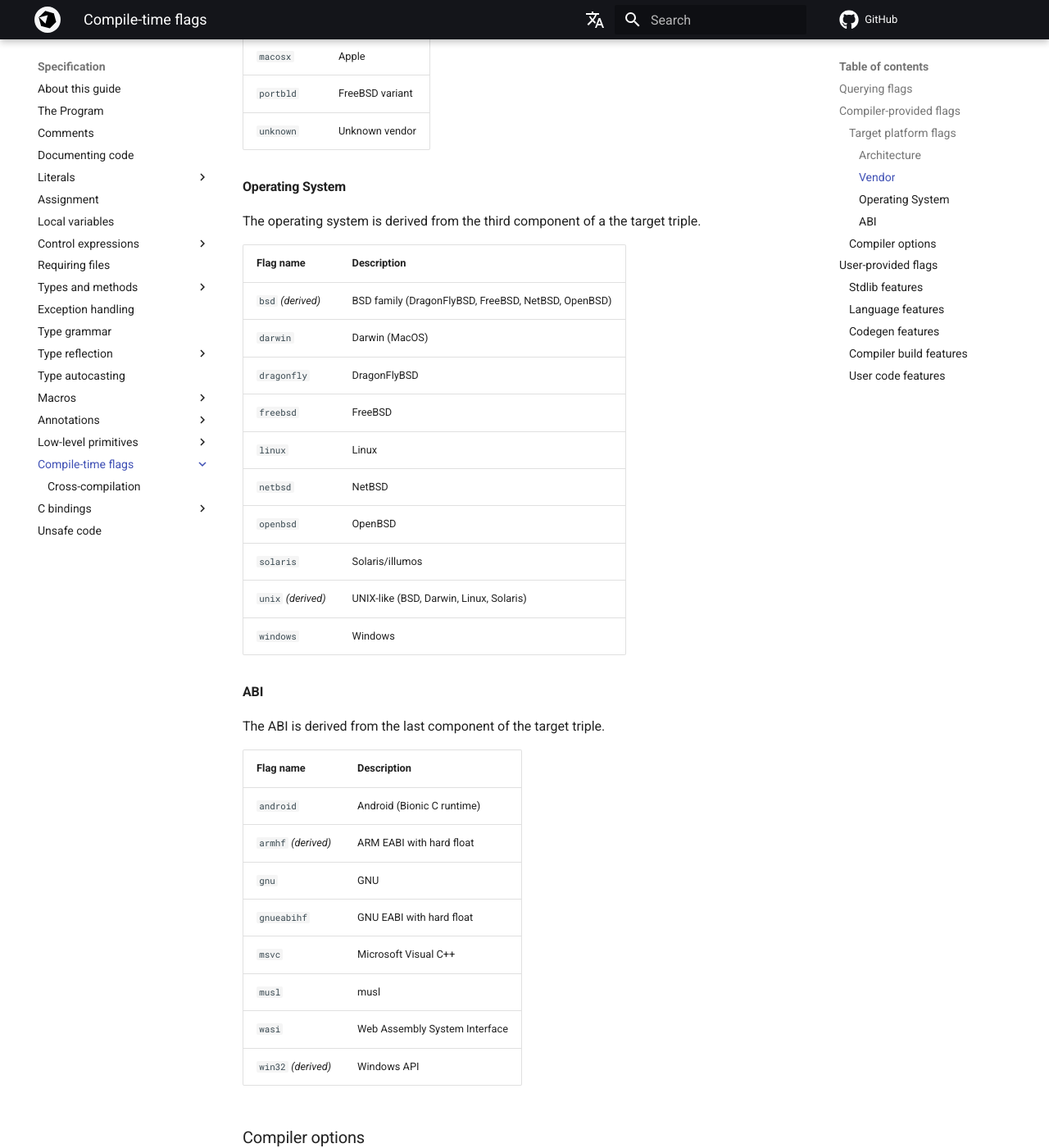
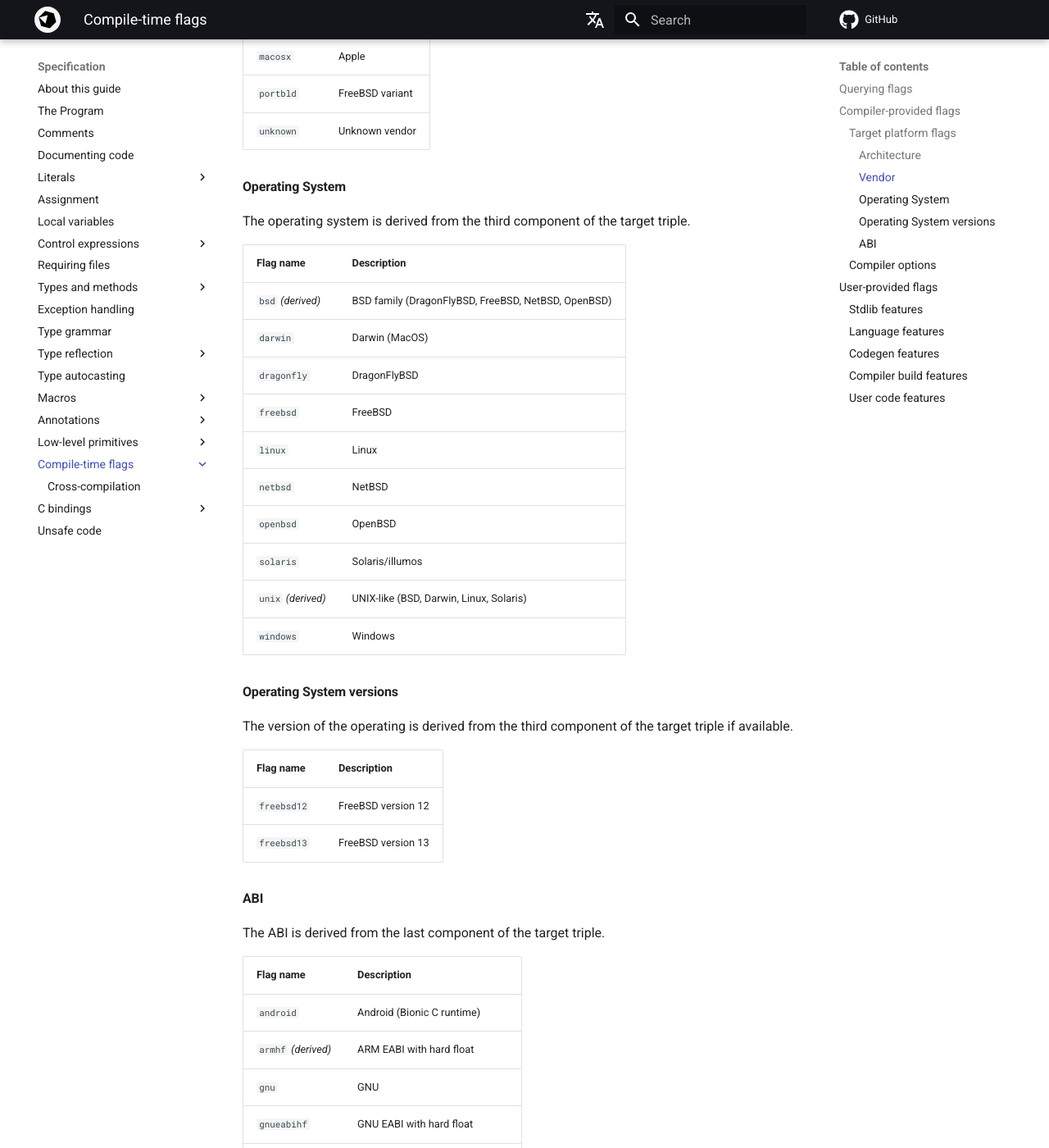
Before and after one commit to crystal-lang/crystal-book, an MkDocs documentation site: the page built from docs/syntax_and_semantics/compile_time_flags.md, in a window 1280 px wide and 1400 px high, scrolled down 1937 px. Shown: the whole window at 82% size. Built offline with MkDocs 1.6.1 and Material for MkDocs 9.7.7, drawn with Linux system fonts in a browser that asks for light colours; nearby versions of some CDN libraries; library files that are not in the unit come from our copies; comment, search, counter and statistics services are not loaded; the version menu is left out; some of the changed text lies outside the part shown.

Commit message:
Add documentation for missing flags (#876)

```diff
--- a/docs/syntax_and_semantics/compile_time_flags.md
+++ b/docs/syntax_and_semantics/compile_time_flags.md
@@ -71,7 +71,7 @@ so the most common vendor is `unknown`.
 
 #### Operating System
 
-The operating system is derived from the third component of a the target triple.
+The operating system is derived from the third component of the target triple.
 
 | Flag name | Description |
 |-----------|-------------|
@@ -85,6 +85,15 @@ The operating system is derived from the third component of a the target triple.
 | `solaris` | Solaris/illumos |
 | `unix` *(derived)* | UNIX-like (BSD, Darwin, Linux, Solaris) |
 | `windows` | Windows |
+
+#### Operating System versions
+
+The version of the operating is derived from the third component of the target triple if available.
+
+| Flag name | Description |
+|-----------|-------------|
+| `freebsd12` | FreeBSD version 12 |
+| `freebsd13` | FreeBSD version 13 |
 
 #### ABI
 
@@ -138,6 +147,7 @@ Crystal program.
 | `debug_raise` | Debugging flag for `raise` logic. Prints the backtrace before raising. |
 | `evloop=epoll`, `evloop=kqueue`, `evloop=libevent` | Select event loop driver ([RFC 0009](https://github.com/crystal-lang/rfcs/blob/main/text/0009-lifetime-event_loop.md#availability)). Introduced in 1.15 |
 | `execution_context` | Enable execution contexts preview ([RFC 0002](https://github.com/crystal-lang/rfcs/blob/main/text/0002-execution-contexts.md)). [Introduced in 1.16](https://github.com/crystal-lang/crystal/issues/15350) |
+| `execvpe_impl` | Experimental flag for choosing the custom `execvpe` implementation instead of the system function. Introduced in 1.19 |
 | `preview_mt` | Enables multithreading preview. Introduced in 0.28.0 ([#7546](https://github.com/crystal-lang/crystal/pull/7546)) |
 | `skip_crystal_compiler_rt` | Exclude Crystal's native `compiler-rt` implementation. |
 | `tracing` | Build with support for [runtime tracing](../guides/runtime_tracing.md). |
```
